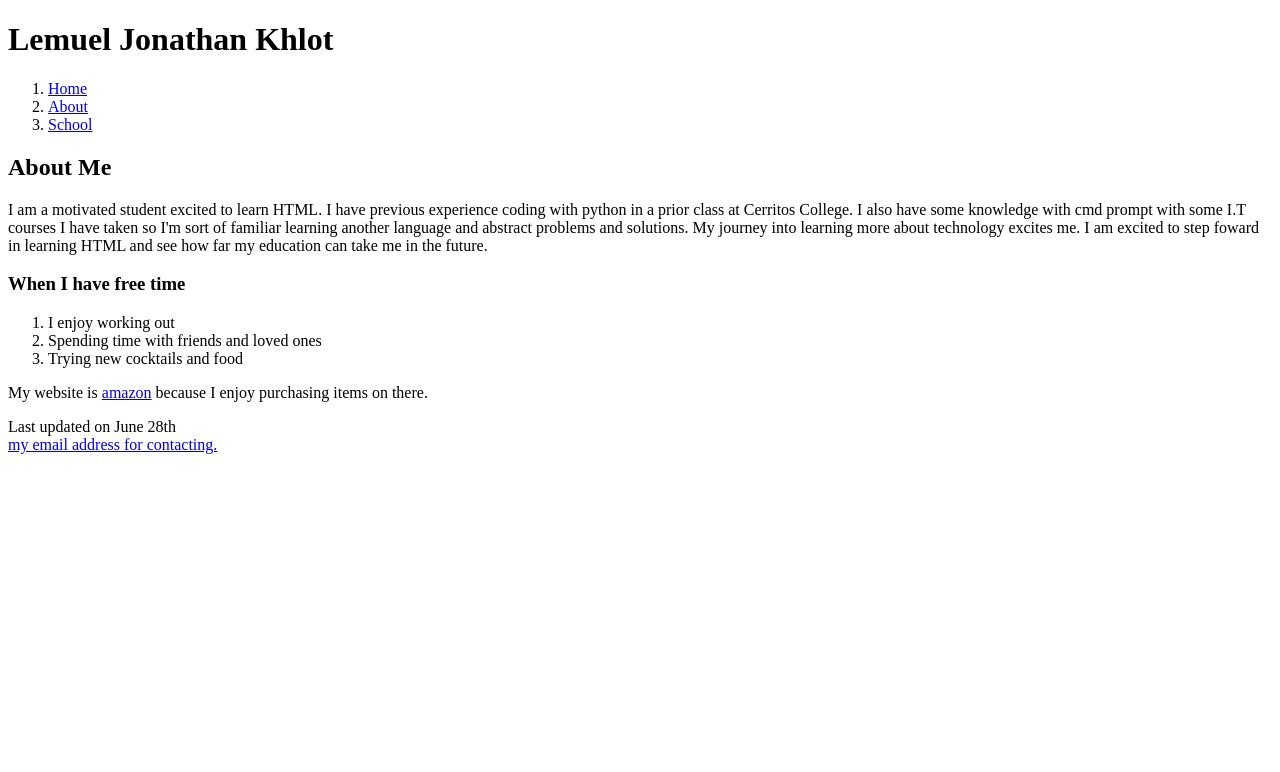
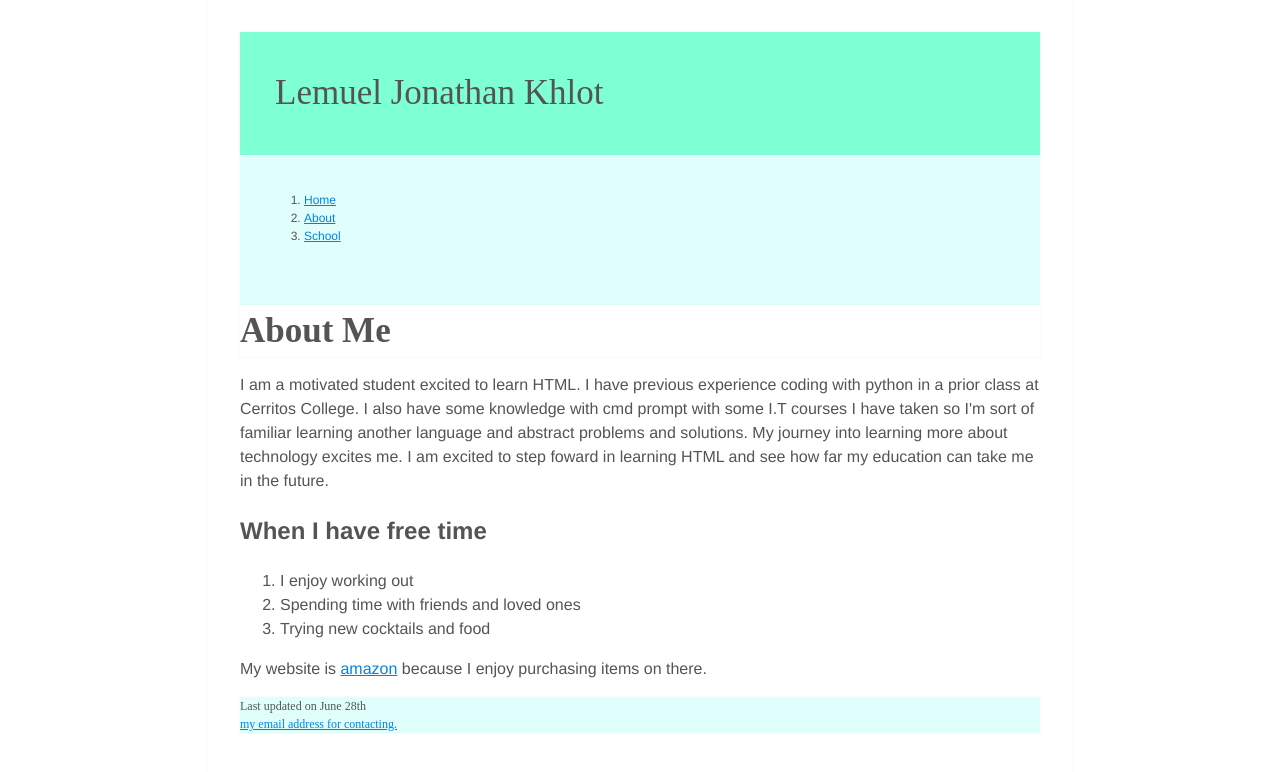
Before and after one commit to OriginLBC/cis162, a plain HTML site: page index.html in a window 1280 px wide. Drawn offline with Linux system fonts and the light colour scheme.

Commit message:
Add files via upload
cis 162 project 1-3

```diff
--- a/index.html
+++ b/index.html
@@ -6,12 +6,15 @@
     <meta name="keywords" content="HTML,first assignment">
     <meta name="author" content="Lemuel Jonathan Khlot">
 
+<link rel="stylesheet" href="main.css">
 
 <title>Lemuel Jonathan Khlot</title>
 </head>
 <body>
-<h1>Lemuel Jonathan Khlot</h1>
 
+
+
+<header>Lemuel Jonathan Khlot</header>
 
 <nav>
     <ol>
@@ -20,10 +23,17 @@
     <li> <a href="School.html">School</a></li>
     </ol>
     </nav>
-<h2>About Me</h2>
+
+<section>
+
+<h1>About Me</h1>
 <p>I am a motivated student excited to learn HTML. I have previous experience coding with python in a prior class at Cerritos College. I also have some knowledge with cmd prompt  with some I.T courses I have taken so I'm sort of familiar learning another language and abstract problems and solutions. My journey into learning more about technology excites me. I am excited to step foward in learning HTML and see how far my education can take me in the future.</p>
 
-<h3>When I have free time</h3>
+
+    </section>
+
+
+<h2>When I have free time</h2>
 
 <ol>
   <li>I enjoy working out</li>
--- /dev/null
+++ b/main.css
@@ -0,0 +1,132 @@
+<!DOCTYPE html>
+<html lang="en">
+<head>
+<title>main</title>
+
+</head>
+
+section {
+
+    background: #B5FFF8;
+    box-shadow: 0 2px rgba(5, 10, 10, 10.06);
+    color: #403F3F;
+    font-family: "Helvetica Neue", serif;
+    font-size: 16px;
+    line-height: 1.5;
+    margin: 0 auto;
+    max-width: 800px;
+    padding: 2em 2em 4em;
+
+
+
+
+
+
+
+
+}
+
+body {
+    background: #fff;
+    box-shadow: 0 0 2px rgba(0, 0, 0, 0.06);
+    color: #545454;
+    font-family: "Helvetica Neue", Helvetica, Arial, sans-serif;
+    font-size: 16px;
+    line-height: 1.5;
+    margin: 0 auto;
+    max-width: 800px;
+    padding: 2em 2em 4em;
+
+}
+
+
+nav  {
+    background: #E0FFFC;
+    box-shadow: 0 0 2px rgba(0, 0, 0, 0.06);
+    color: #545454;
+    font-family: "Helvetica Neue", Helvetica, Arial, sans-serif;
+    font-size: 12px;
+    line-height: 1.5;
+    margin: 0 auto;
+    max-width: 800px;
+    padding: 2em 2em 4em;
+}
+
+
+
+header {
+    background: #7FFFD4;
+    box-shadow: 0 0 2px rgba(0, 0, 0, 0.06);
+    color: #545454;
+    font-family: "times new roman", Helvetica, Arial, sans-serif;
+    font-size: 35px;
+    line-height: 1.5;
+    margin: 0 auto;
+    max-width: 800px;
+    padding: 1em 1em 1em;
+}
+
+
+h1 {
+    background: #fff;
+    box-shadow: 0 0 2px rgba(0, 0, 0, 0.06);
+    color: #545454;
+    font-family: "times new roman", Helvetica, Arial, sans-serif;
+    font-size: 35px;
+    line-height: 1.5;
+    margin: 0px auto;
+    max-height: 400px;
+    max-width: 800px;
+    padding: 0em 0em 0em;
+}
+
+
+
+footer {
+    background: #E0FFFC;
+    box-shadow: 0 0 2px rgba(0, 0, 0, 0.06);
+    color: #545454;
+    font-family: "times new roman", Helvetica, Arial, sans-serif;
+    font-size: 12px;
+    line-height: 1.5;
+    margin: 0px auto;
+    max-height: 400px;
+    max-width: 800px;
+    padding: 0em 0em 0em;
+}
+
+
+
+
+a {
+    color: #0083e8;
+}
+
+b, strong {
+    font-weight: 600;
+}
+
+samp {
+    display: none;
+}
+
+img {
+    animation: colorize 2s cubic-bezier(0, 0, .78, .36) 1;
+    background: transparent;
+    border: 10px solid rgba(0, 0, 0, 0.12);
+    border-radius: 4px;
+    display: block;
+    margin: 1.3em auto;
+    max-width: 95%;
+}
+
+@keyframes colorize {
+    0% {
+        -webkit-filter: grayscale(100%);
+        filter: grayscale(100%);
+    }
+    100% {
+        -webkit-filter: grayscale(0%);
+        filter: grayscale(0%);
+    }
+}
```
Also changed, not shown: about.html (+7 -3 lines).
